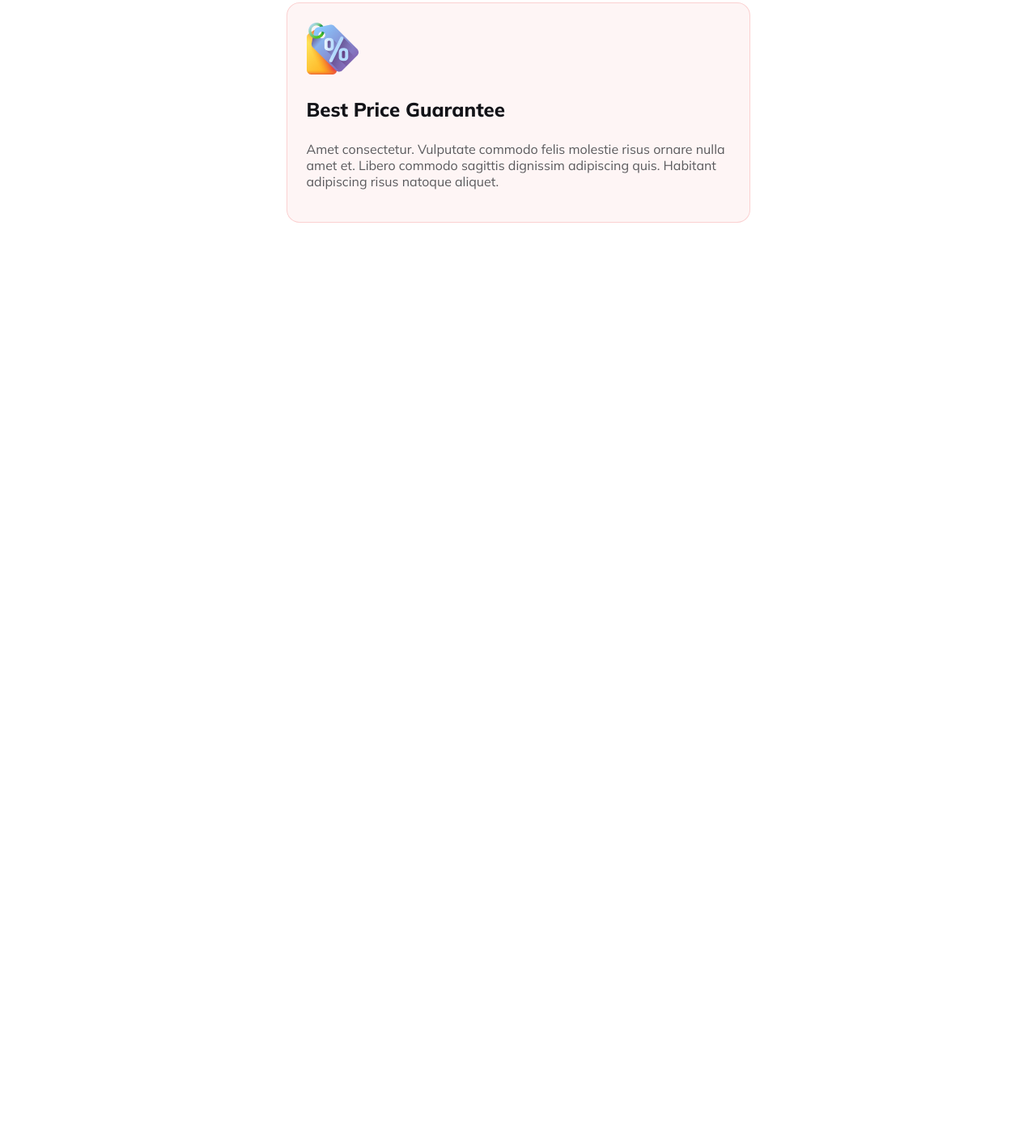
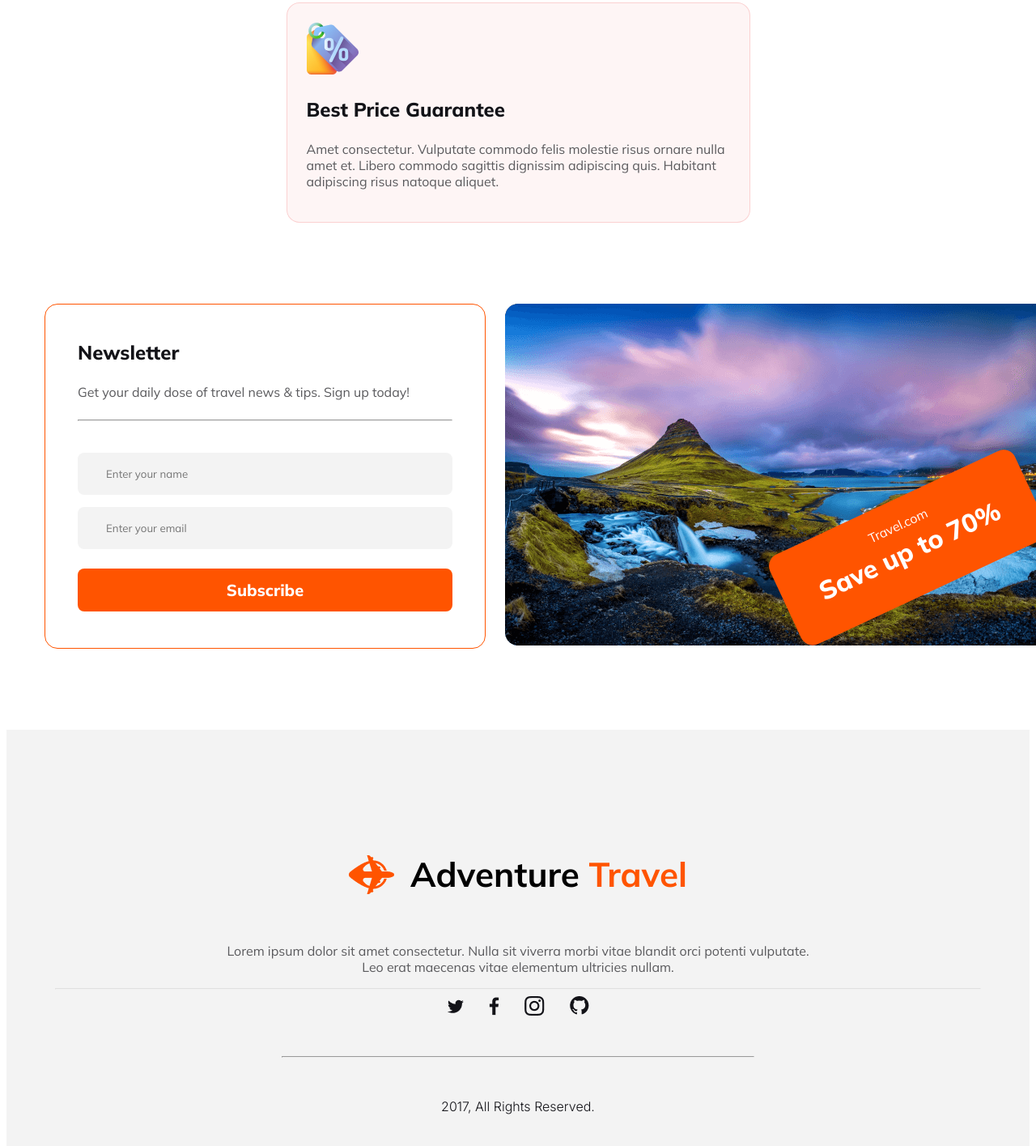
Before and after one commit to parvejpappu100/arman, a plain HTML site: page index.html in a window 1280 px wide. Shown: the part 3092-4507 px from the top of the page at 81% size. Before the commit the page ends 3391 px from the top, so only its background shows below. Drawn offline with Linux system fonts and the light colour scheme.

Commit message:
added footer section

```diff
--- a/index.html
+++ b/index.html
@@ -116,9 +116,39 @@
                 </div>
             </div>
         </section>
+
+        <section class="input-section">
+            <div class="newsletter">
+                <h3 class="box-title">Newsletter</h3>
+                <p class="box-description">Get your daily dose of travel news & tips. Sign up today!</p>
+                <hr class="primary-hr">
+                <input class="input-color" type="text" placeholder="Enter your name"> <br>
+                <input class="input-color" type="text" placeholder="Enter your email">
+                <button class="btn subscribe">Subscribe</button>
+            </div>
+            <div class="discount-overflow">
+                <img src="Images/Rectangle 8 (1).png" alt="">
+                <div class="save-up">
+                    <p>Travel.com</p>
+                    <h3>Save up to 70%</h3>
+                </div>
+
+            </div>
+
+        </section>
     </main>
     <footer>
-
+        <div class="footer-part">
+            <img src="Images/Group 40071 (2).png" alt="">
+            <h3>Adventure <span class="title-color">Travel</span></h3>
+        </div>
+        <p>Lorem ipsum dolor sit amet consectetur. Nulla sit viverra morbi vitae blandit orci potenti vulputate. <br> Leo erat maecenas vitae elementum ultricies nullam. </p>
+        <hr class="hr-big">
+        <div class="contact">
+            <img src="Images/Social.png" alt="">
+        </div>
+        <hr class="hr-little">
+        <p class="copyrights">2017, All Rights Reserved.</p>
     </footer>
 </body>
 </html>
--- a/style/travel.css
+++ b/style/travel.css
@@ -118,7 +118,7 @@ ul>li {
     border-radius: 8px;
     background: #FF5400;
     width: 174px;
-    height: 52px;
+    /* height: 52px; */
     border: none;
     color: #FFF;
     text-align: center;
@@ -172,10 +172,13 @@ ul>li {
     color: #131318;
     font-size: 24px;
     font-weight: 800;
+
+
 }
 
 .box-description {
     color: #5A5A5D;
+
 }
 
 /* choose us section */
@@ -215,6 +218,125 @@ ul>li {
     padding: 24px;
 }
 
+/* input section style */
+.input-section {
+    max-width: 1170px;
+    margin: 100px auto;
+    display: flex;
+    gap: 24px;
+
+}
+
+.newsletter {
+    border-radius: 16px;
+    border: 1px solid #FF5400;
+    padding: 20px 40px;
+}
+
+.primary-hr {
+    background: rgba(19, 19, 24, 0.10);
+    margin-top: 24px;
+    margin-bottom: 24px;
+
+}
+
+.input-color {
+    width: 393px;
+    height: 52px;
+    border-radius: 8px;
+    background: rgba(19, 19, 24, 0.05);
+    border: none;
+    margin-top: 15px;
+    padding: 0 35px;
+
+}
+
+.subscribe {
+    width: 100%;
+    margin-top: 24px;
+    margin-bottom: 0px;
+
+}
+
+.discount-overflow {
+    position: relative;
+}
+
+.save-up {
+    border-radius: 16px;
+    background: #FF5400;
+    width: 324px;
+    padding: 5px;
+    position: absolute;
+    bottom: 15%;
+    right: 1%;
+    transform: rotate(-25deg);
+}
+
+.save-up h3 {
+    color: #FFF;
+    font-size: 32px;
+    font-weight: 800;
+    margin-top: 0px;
+    text-align: center;
+
+}
+
+.save-up p {
+    color: #FFF;
+    text-align: center;
+    margin-bottom: 4px;
+}
+
+
+
+footer {
+    max-width: 1440px;
+    background: rgba(19, 19, 24, 0.05);
+    padding: 110px 60px;
+}
+
+.footer-part {
+    display: flex;
+    justify-content: center;
+    gap: 20px;
+    align-items: center;
+    font-size: 36px;
+    font-weight: 800;
+}
+
+footer p {
+    text-align: center;
+    color: #5A5A5D;
+
+}
+
+.contact {
+    display: flex;
+    justify-content: center;
+    color: #131318;
+    margin-bottom: 50px;
+}
+
+.hr-big {
+    background-color: rgba(255, 255, 255, 0.15);
+    opacity: 20%;
+}
+
+.hr-little {
+    margin: 50px 280px;
+    color: rgba(19, 19, 24, 0.10);
+}
+
+.copyrights {
+    text-align: center;
+    color: #131318;
+    font-family: Inter;
+    font-weight: 300;
+}
+
+
+
 @media screen and (max-width:600px) {
     div>img {
         width: 100%;
```
Also changed, not shown: Images/Social.png (added).
